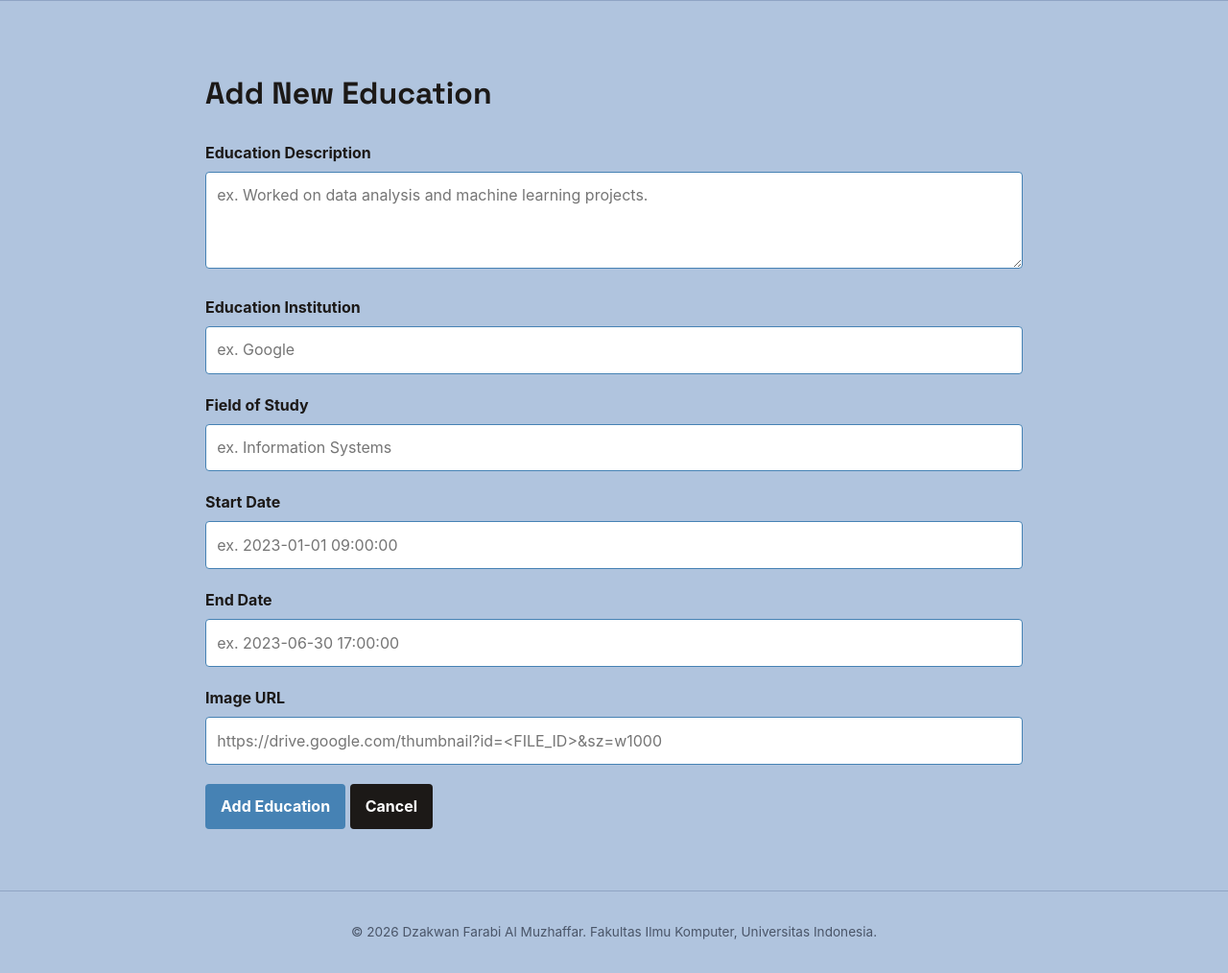
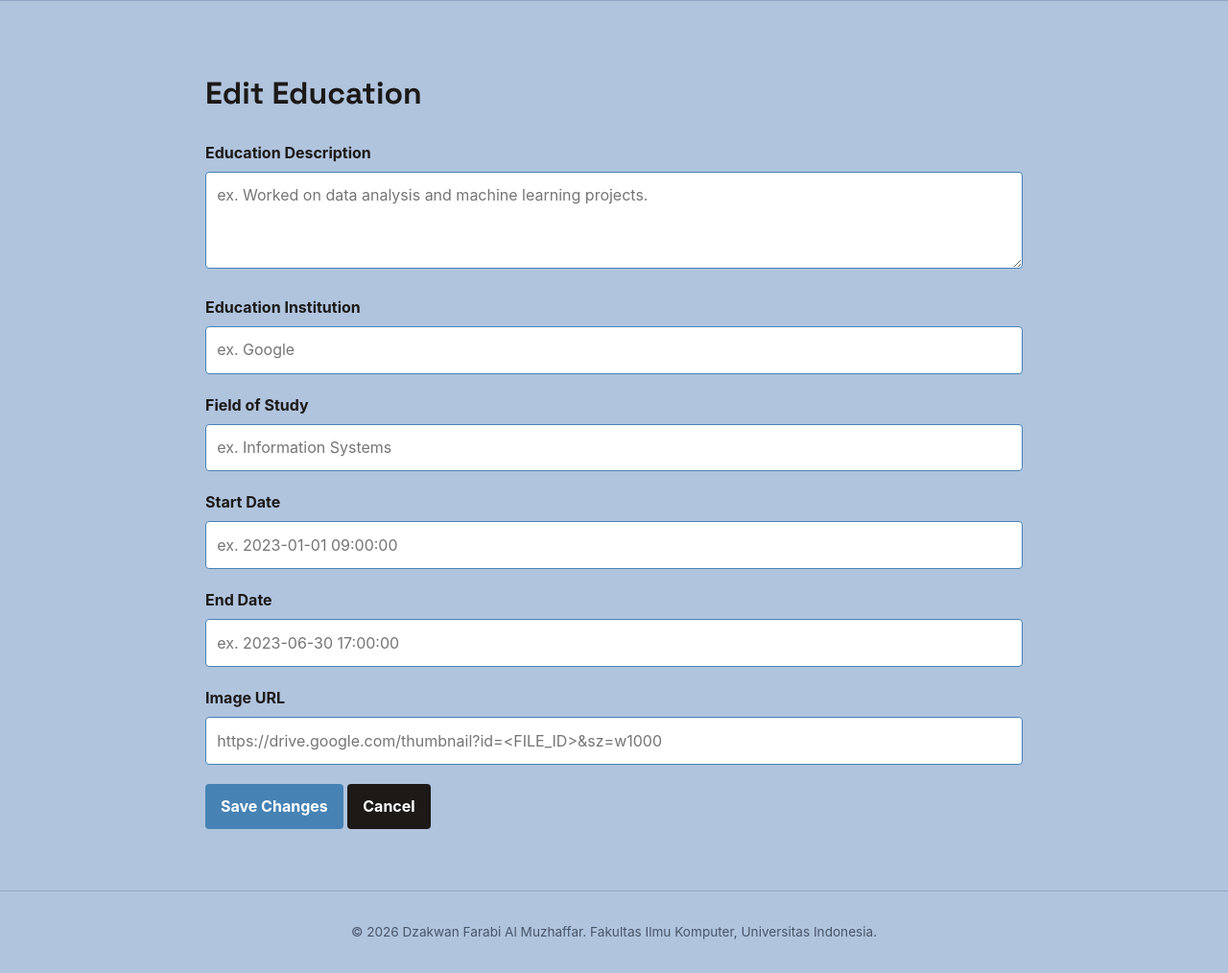
Before and after one commit to dzakwanversipacil/myportofolio, a Django app: page /education/add/ in a window 1280 px wide. Shown: the part 74-1088 px from the top of the page at 96% size. Run offline with Django 5.2, Linux system fonts and the light colour scheme.

Commit message:
feat: add edit feature to education section

```diff
--- a/main/urls.py
+++ b/main/urls.py
@@ -19,4 +19,5 @@
     path("education/<uuid:education_id>/delete/",delete_education,name="delete_education"),
 
     path("experience/<uuid:experience_id>/update/", update_experience, name="update_experience"),
+    path("education/<uuid:education_id>/update/", update_education, name="update_education"),
 ]
--- a/main/views.py
+++ b/main/views.py
@@ -139,3 +139,18 @@
         "form": form,
     }
     return render(request, "experience_form.html", context)
+
+def update_education(request, education_id):
+    education = get_object_or_404(Education, pk=education_id)
+    form = EducationForm(request.POST or None, instance=education)
+
+    if request.method == "POST" and form.is_valid():
+        form.save()
+        messages.success(request, "Education updated successfully!")
+        return redirect("main:show_education")
+
+    context = {
+        "name": "Dzakwan Farabi Al Muzhaffar",
+        "form": form,
+    }
+    return render(request, "education_form.html", context)
--- a/templates/education_form.html
+++ b/templates/education_form.html
@@ -1,15 +1,13 @@
 {% extends "base.html" %}
 {% block meta %}
-    <title>Add Education - {{ name }}</title>
+    <title>{% if form.instance.pk %}Edit{% else %}Add{% endif %} Education - {{ name }}</title>
 {% endblock meta %}
 {% block content %}
     <main>
         <section class="form-section">
             <div class="container">
-                <h1>Add New Education</h1>
-                <form method="post"
-                      action="{% url 'main:create_education' %}"
-                      class="form-class">
+                <h1>{% if form.instance.pk %}Edit Education{% else %}Add New Education{% endif %}</h1>
+                <form method="post" class="form-class">
                     {% csrf_token %}
                     {% for field in form %}
                         <div class="form-group">
@@ -19,7 +17,7 @@
                     {% endfor %}
                 </div>
 {% endfor %}
-<button type="submit" class="button">Add Education</button>
+<button type="submit" class="button">{% if form.instance.pk %}Save Changes{% else %}Add Education{% endif %}</button>
 <a href="{% url 'main:show_education' %}"
    class="button button-secondary">Cancel</a>
 </form>
```
Also changed, not shown: templates/education.html (+4 -3 lines).
